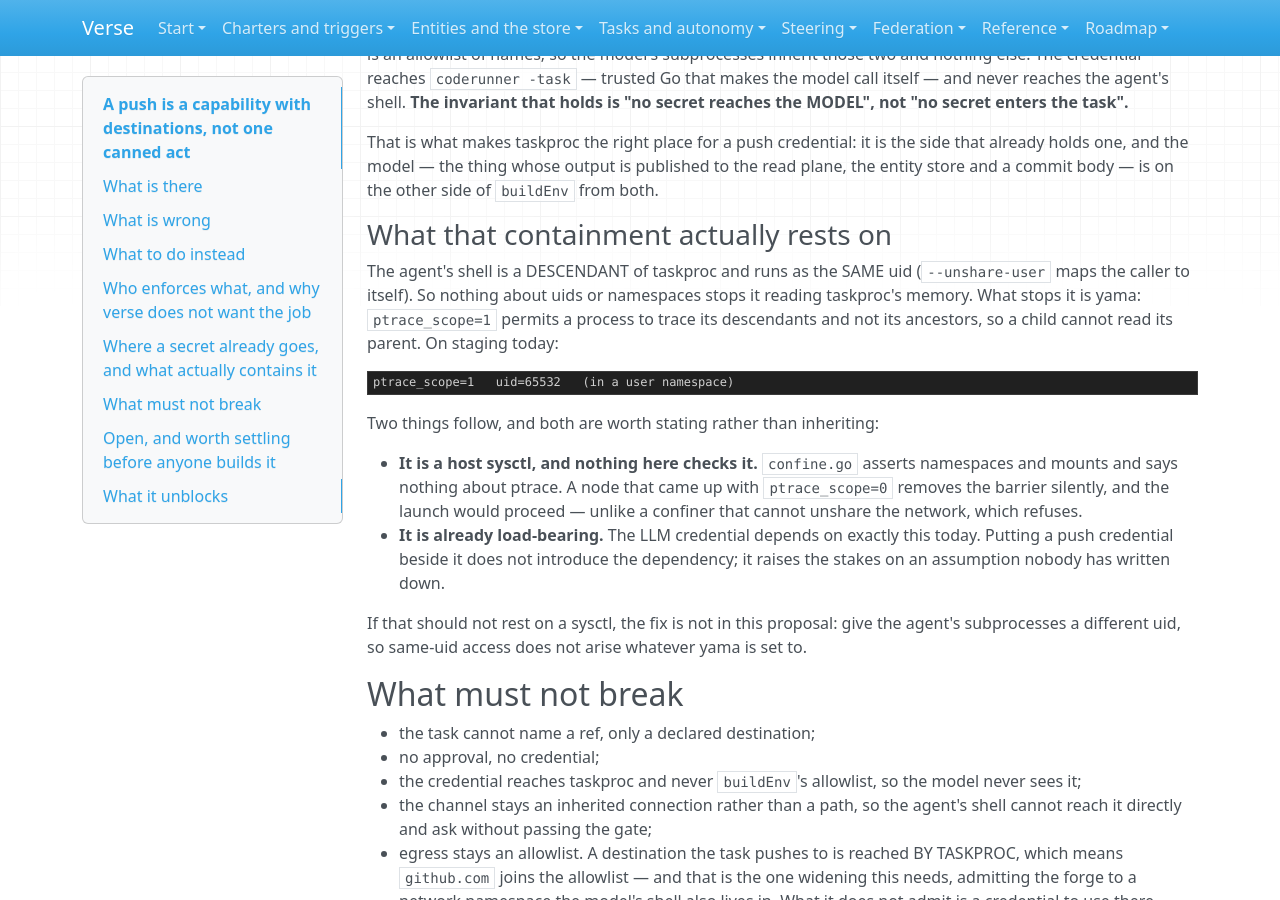
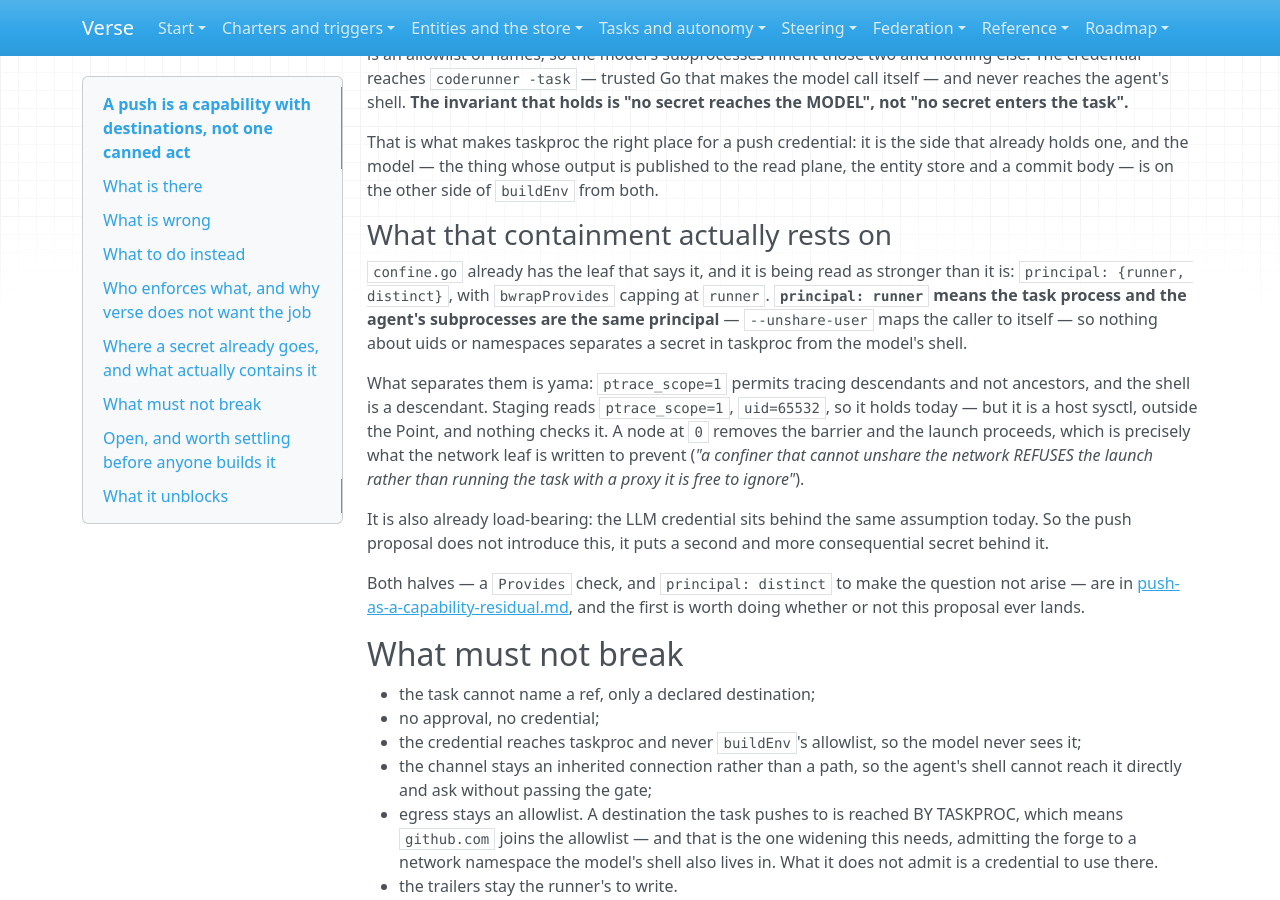
Before and after one commit to signadot/viff, an MkDocs documentation site: the page built from docs/working/push-as-a-capability.md, in a window 1280 px wide and 900 px high, scrolled down 3533 px. Built offline with MkDocs 1.6.1, drawn with Linux system fonts in a browser that asks for light colours.

Commit message:
verse-dev: a residual for what `principal: runner` actually means
confine.go already has the leaf and it was being read as stronger than it is. `principal:
{runner, distinct}` with bwrapProvides capping at `runner` says the task process and the agent's
subprocesses are the SAME principal — `--unshare-user` maps the caller to itself — so nothing
about uids or namespaces separates a secret in taskproc from the model's shell.

What separates them is yama: ptrace_scope=1 permits descendants and not ancestors, and the shell
is a descendant. Staging reads 1 today. It is a host sysctl, outside the Point, and nothing checks
it — while a node at 0 removes the barrier and the launch proceeds, which is exactly what the
network leaf refuses to do.

So two items, and they are not alternatives. `Provides` should read
/proc/sys/kernel/yama/ptrace_scope and refuse in the same voice the network leaf uses — with the
awkward part written down rather than glossed, which is that nothing today DECLARES needing it,
so the honest shape is a leaf an environment holding credentials asks for rather than a global
opinion. And `principal: distinct` is what makes the question not arise at all; the leaf exists,
nothing provides it, and what it costs is a checkout owned by one uid and read by another.

Neither is introduced by the push proposal. The LLM credential sits behind the same assumption
today, so the first is worth doing whether or not that proposal lands.

Co-Authored-By: Claude Opus 5 (1M context) <noreply@anthropic.com>

````diff
--- a/docs/working/push-as-a-capability.md
+++ b/docs/working/push-as-a-capability.md
@@ -176,27 +176,25 @@ store and a commit body — is on the other side of `buildEnv` from both.
 
 ### What that containment actually rests on
 
-The agent's shell is a DESCENDANT of taskproc and runs as the SAME uid (`--unshare-user` maps the
-caller to itself). So nothing about uids or namespaces stops it reading taskproc's memory. What
-stops it is yama: `ptrace_scope=1` permits a process to trace its descendants and not its
-ancestors, so a child cannot read its parent. On staging today:
+`confine.go` already has the leaf that says it, and it is being read as stronger than it is:
+`principal: {runner, distinct}`, with `bwrapProvides` capping at `runner`. **`principal: runner`
+means the task process and the agent's subprocesses are the same principal** — `--unshare-user`
+maps the caller to itself — so nothing about uids or namespaces separates a secret in taskproc
+from the model's shell.
 
-```
-ptrace_scope=1   uid=65532   (in a user namespace)
-```
+What separates them is yama: `ptrace_scope=1` permits tracing descendants and not ancestors, and
+the shell is a descendant. Staging reads `ptrace_scope=1`, `uid=65532`, so it holds today —
+but it is a host sysctl, outside the Point, and nothing checks it. A node at `0` removes the
+barrier and the launch proceeds, which is precisely what the network leaf is written to prevent
+(*"a confiner that cannot unshare the network REFUSES the launch rather than running the task
+with a proxy it is free to ignore"*).
 
-Two things follow, and both are worth stating rather than inheriting:
+It is also already load-bearing: the LLM credential sits behind the same assumption today. So the
+push proposal does not introduce this, it puts a second and more consequential secret behind it.
 
-- **It is a host sysctl, and nothing here checks it.** `confine.go` asserts namespaces and mounts
-  and says nothing about ptrace. A node that came up with `ptrace_scope=0` removes the barrier
-  silently, and the launch would proceed — unlike a confiner that cannot unshare the network,
-  which refuses.
-- **It is already load-bearing.** The LLM credential depends on exactly this today. Putting a
-  push credential beside it does not introduce the dependency; it raises the stakes on an
-  assumption nobody has written down.
-
-If that should not rest on a sysctl, the fix is not in this proposal: give the agent's
-subprocesses a different uid, so same-uid access does not arise whatever yama is set to.
+Both halves — a `Provides` check, and `principal: distinct` to make the question not arise — are
+in [push-as-a-capability-residual.md](push-as-a-capability-residual.md), and the first is worth
+doing whether or not this proposal ever lands.
 
 ## What must not break
 
````
Also changed, not shown: docs/working/push-as-a-capability-residual.md (added, +77 -0 lines).
